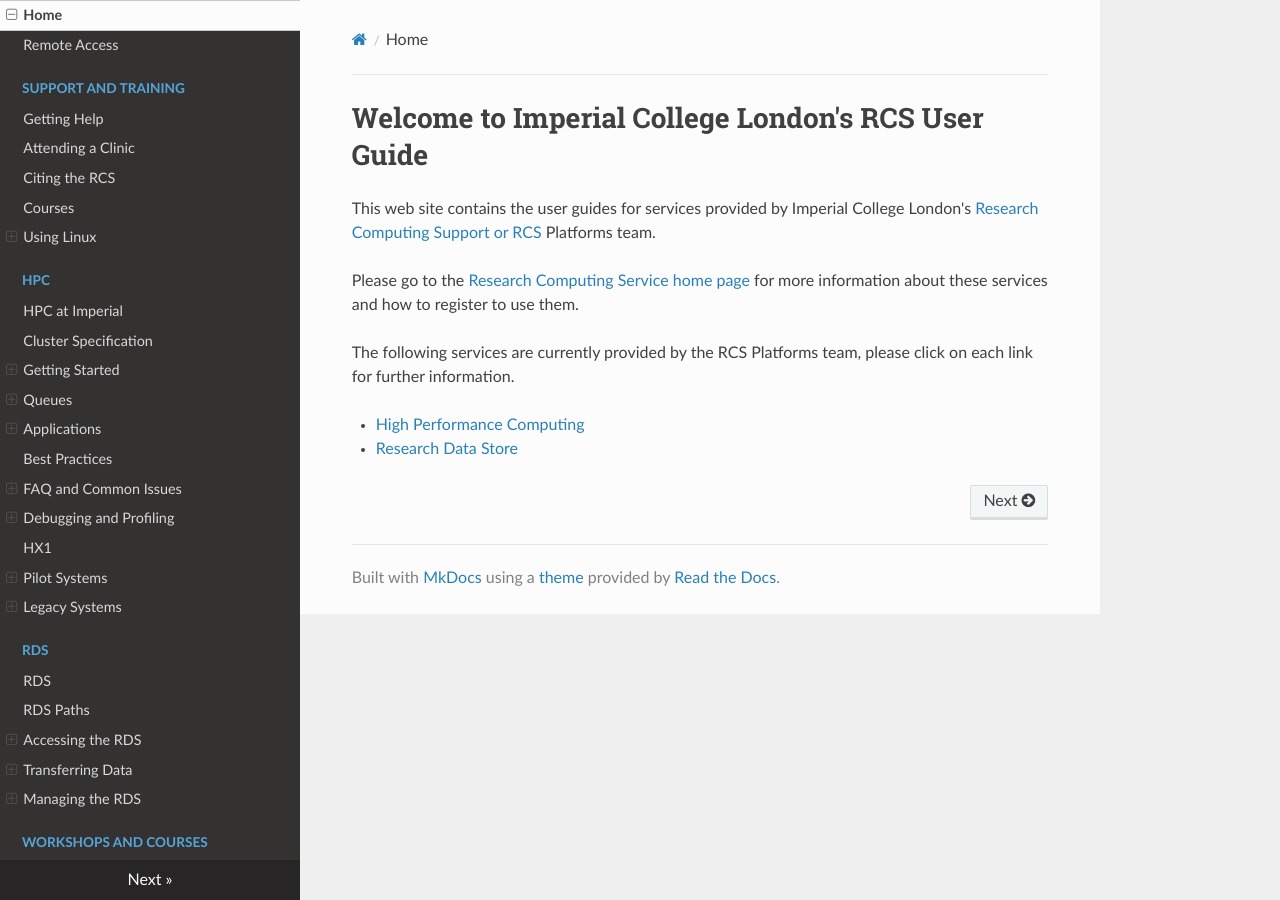
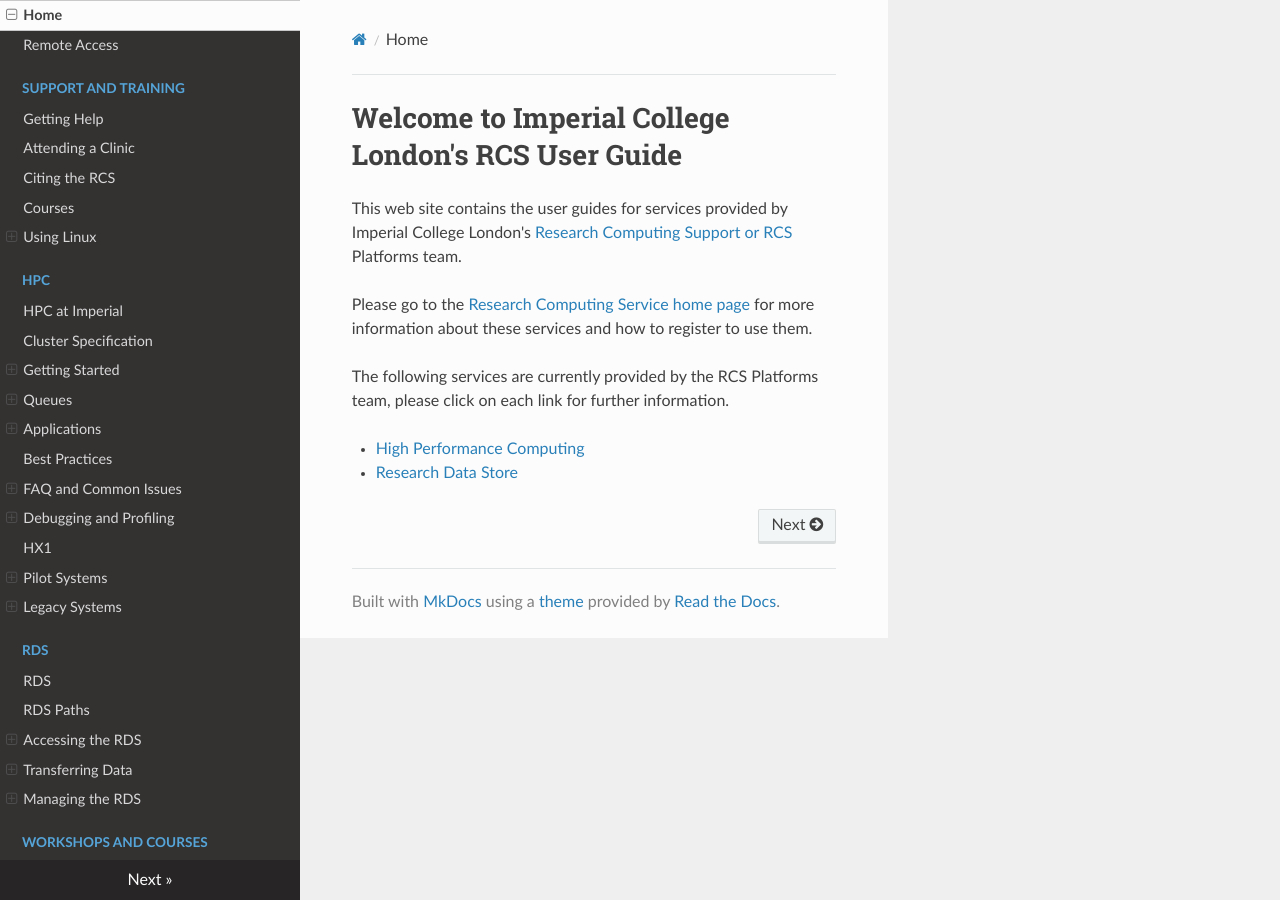
Before and after one commit to ImperialCollegeLondon/icl-rcs-user-guide, an MkDocs documentation site: the page built from docs/index.md, in a window 1280 px wide. Built offline with MkDocs 1.6.1, drawn with Linux system fonts in a browser that asks for light colours; nearby versions of some CDN libraries.

Commit message:
Updated the site design to make the main content window wider and changed the colour scheme to use Imperial Blue.

```diff
--- /dev/null
+++ b/docs/stylesheets/extra.css
@@ -0,0 +1,9 @@
+/* extra.css */
+
+.wy-side-nav-search {
+    background-color: #0000CD; /* Imperial Blue */
+}
+
+.wy-nav-content {
+    max-width: 60%; /* Adjust the width of the main content pane. */
+}
--- a/mkdocs.yml
+++ b/mkdocs.yml
@@ -1,4 +1,4 @@
-site_name: ICL RCS User Guide
+site_name: Imperial RCS User Guide
 theme:
   name: readthedocs
   highlightjs: true
@@ -16,6 +16,8 @@ markdown_extensions:
   - admonition
   - tables
   - sane_lists
+extra_css:
+  - stylesheets/extra.css
 
 nav:
   - Home: index.md
```
